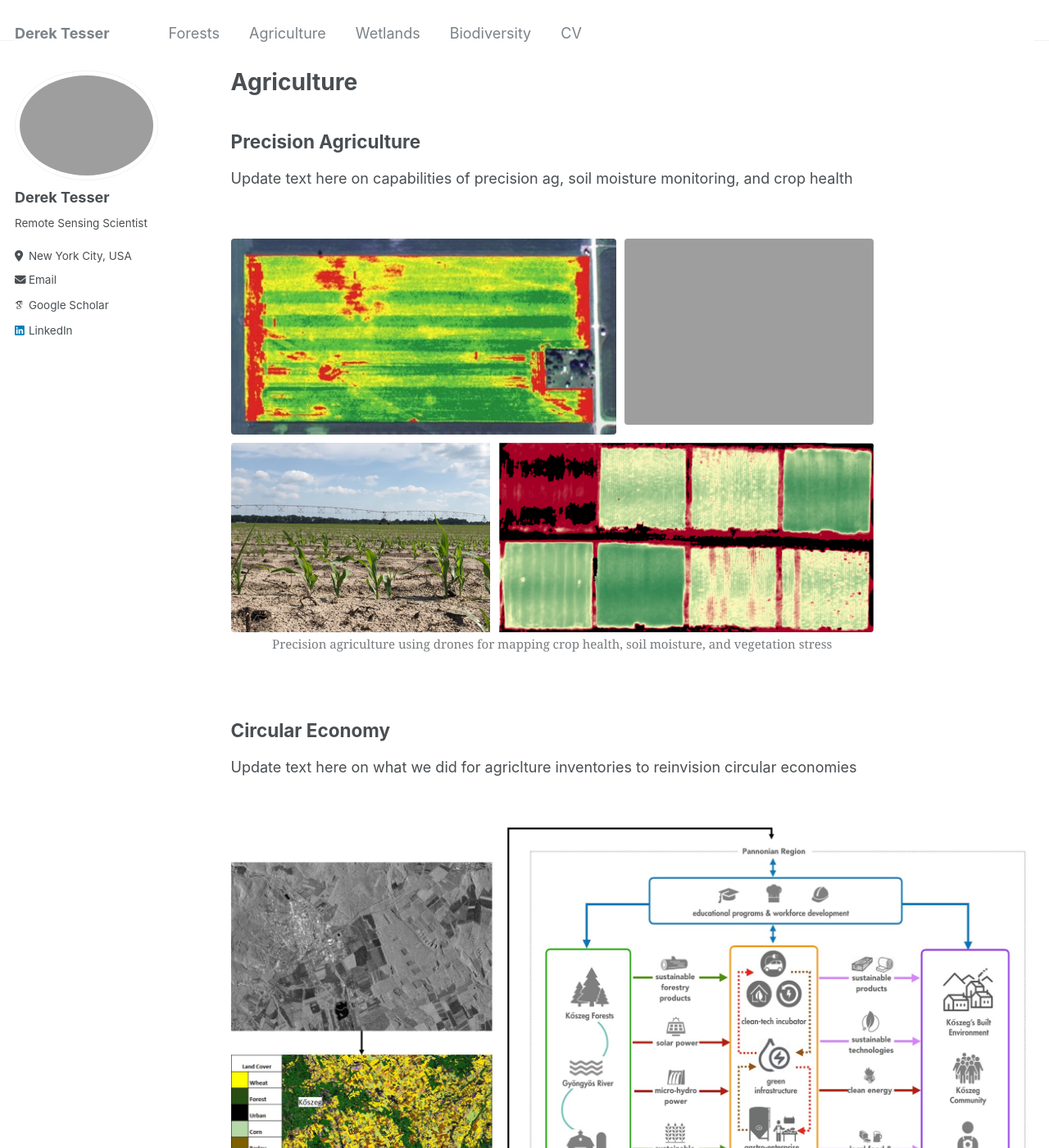
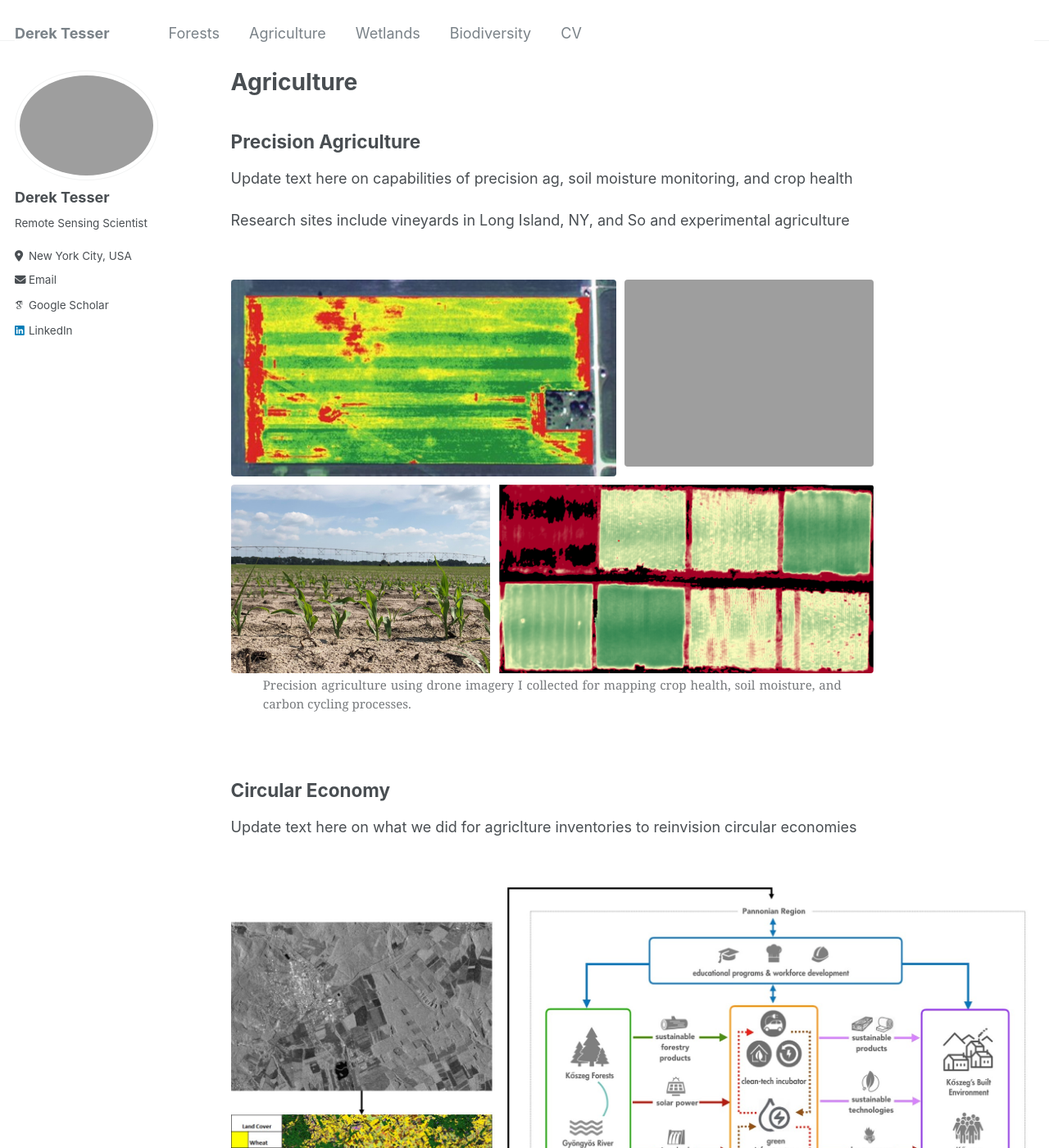
Before and after one commit to dstesser/dstesser.github.io, a Jekyll site: the page built from _pages/agriculture.md, in a window 1280 px wide and 1400 px high. Shown: the whole window at 82% size. Built offline with Jekyll 4.4.1, drawn with Linux system fonts in a browser that asks for light colours; some web fonts are replaced.

Commit message:
Update agriculture.md

```diff
--- a/_pages/agriculture.md
+++ b/_pages/agriculture.md
@@ -12,6 +12,8 @@ author_profile: true
 
 Update text here on capabilities of precision ag, soil moisture monitoring, and crop health
 
+Research sites include vineyards in Long Island, NY, and So and experimental agriculture
+
 <div style="text-align: center;">
     <div style="display: flex; flex-wrap">
         <figure style="width: 48%;">
@@ -25,7 +27,7 @@ Update text here on capabilities of precision ag, soil moisture monitoring, and
     <div style="display: flex; flex-wrap: wrap; margin-top: -80px;">
         <figure style="width: 80%;">
             <img src="https://raw.githubusercontent.com/dstesser/dstesser.github.io/master/images/uf_russellranch_combined.png" style="width: 100%;">
-            <figcaption style="font-size: 15px; max-width: 90%; text-align:justify; margin: 0 auto; margin-top: -15px;">Precision agriculture using drones for mapping crop health, soil moisture, and vegetation stress</figcaption>
+            <figcaption style="font-size: 15px; max-width: 90%; text-align:justify; margin: 0 auto; margin-top: -15px;">Precision agriculture using drone imagery I collected for mapping crop health, soil moisture, and carbon cycling processes.</figcaption>
         </figure>
     </div>
 </div>
```
